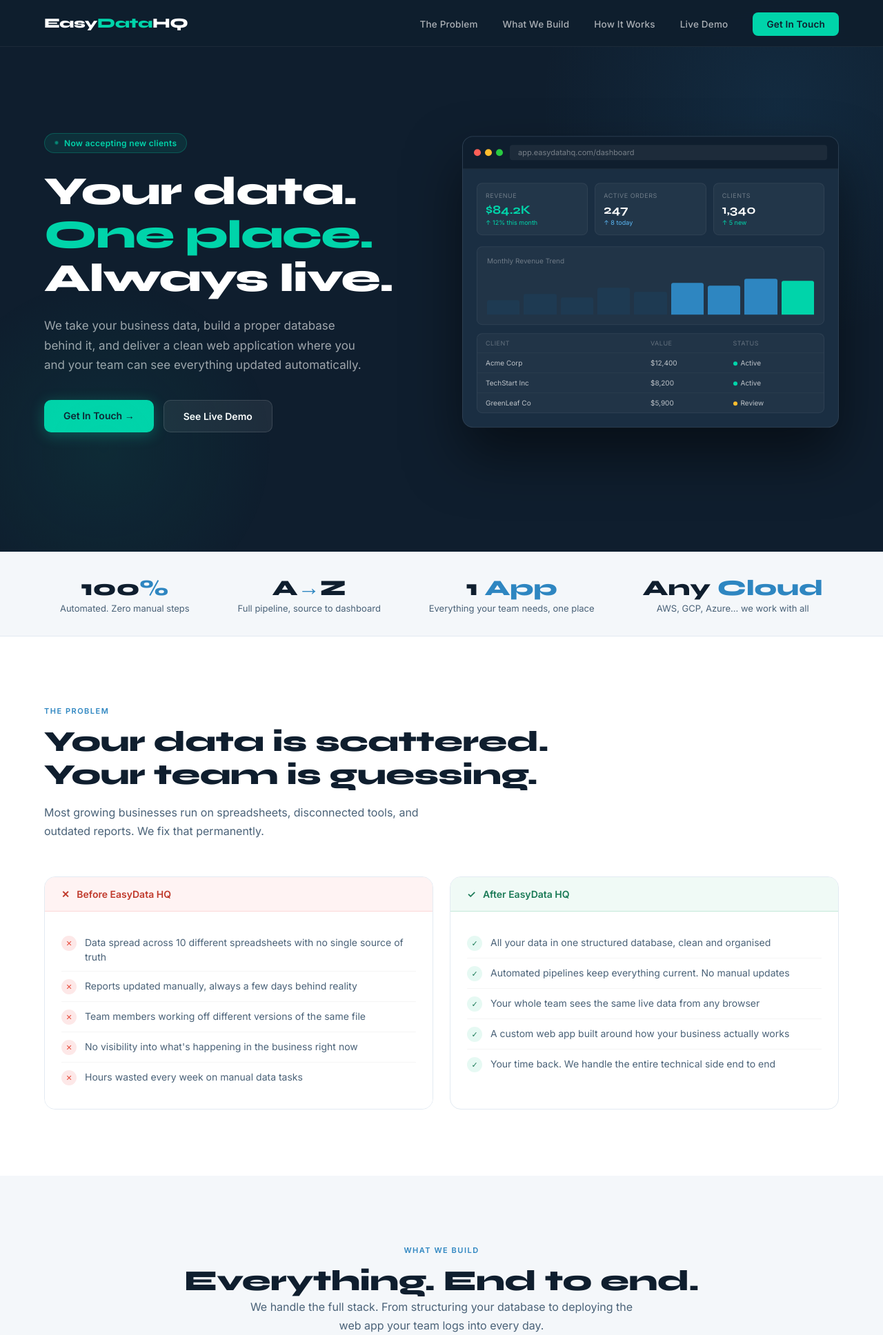
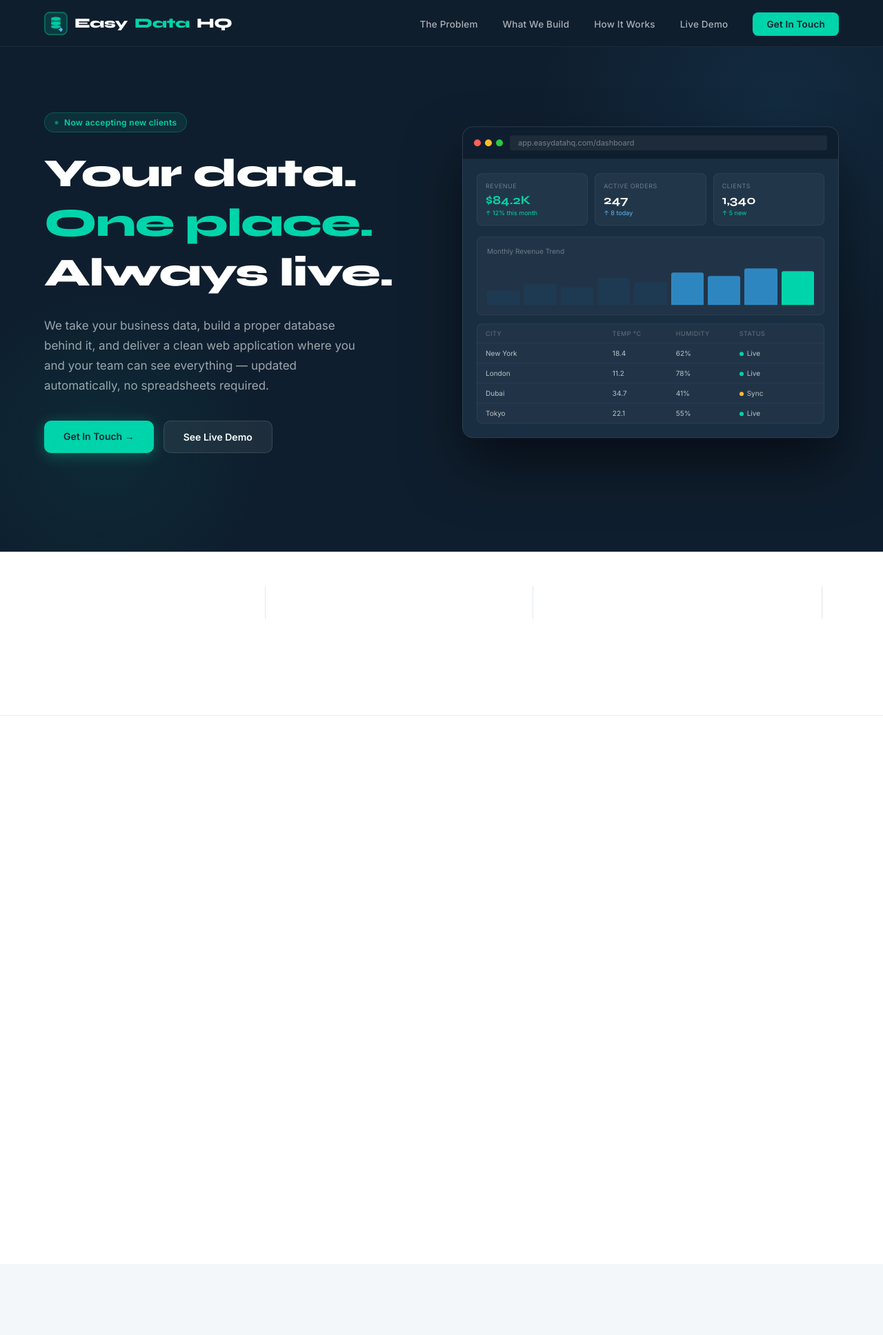
Before and after one commit to Mjawwad7/weather-app, a Flask app: page / in a window 1280 px wide. Shown: the top 1936 px of the page at 69% size. Run offline with Flask 3, Linux system fonts and the light colour scheme; data that the repository does not hold is empty; some libraries are stand-ins or nearby versions.

Commit message:
Refactor landing page styles and content
Updated various styles and text content for improved layout and clarity.

```diff
--- a/templates/landing.html
+++ b/templates/landing.html
@@ -53,6 +53,16 @@
       font-size: 20px;
       color: var(--white);
       letter-spacing: -0.3px;
+      display: flex;
+      align-items: center;
+      gap: 10px;
+      text-decoration: none;
+    }
+
+    .logo-icon {
+      width: 34px;
+      height: 34px;
+      flex-shrink: 0;
     }
 
     .logo span { color: var(--accent); }
@@ -158,9 +168,11 @@
       font-size: clamp(38px, 4.5vw, 58px);
       font-weight: 800;
       color: var(--white);
-      line-height: 1.1;
+      line-height: 1.25;
       letter-spacing: -1px;
       margin-bottom: 22px;
+      overflow: visible;
+      padding-bottom: 4px;
     }
 
     .hero h1 em {
@@ -339,7 +351,7 @@
 
     .table-row {
       display: grid;
-      grid-template-columns: 2fr 1fr 1fr;
+      grid-template-columns: 2fr 1fr 1fr 1.2fr;
       padding: 8px 12px;
       font-size: 10px;
       border-bottom: 1px solid rgba(255,255,255,0.04);
@@ -365,8 +377,8 @@
 
     /* ── STATS STRIP ── */
     .stats-strip {
-      background: var(--grey-light);
-      padding: 32px 5%;
+      background: var(--white);
+      padding: 40px 5%;
       border-top: 1px solid var(--grey-mid);
       border-bottom: 1px solid var(--grey-mid);
     }
@@ -383,21 +395,34 @@
 
     .stat-item {
       text-align: center;
+      padding: 0 20px;
     }
 
     .stat-item .num {
       font-family: 'Syne', sans-serif;
-      font-size: 32px;
+      font-size: 36px;
       font-weight: 800;
       color: var(--navy);
+      line-height: 1.2;
+      letter-spacing: -1px;
+      overflow: visible;
+      padding-bottom: 2px;
     }
 
-    .stat-item .num span { color: var(--blue); }
+    .stat-item .num span { color: var(--accent); }
 
     .stat-item .desc {
-      font-size: 13px;
+      font-size: 12.5px;
+      font-weight: 500;
       color: var(--text-mid);
-      margin-top: 2px;
+      margin-top: 6px;
+      letter-spacing: 0.1px;
+    }
+
+    .stat-divider {
+      width: 1px;
+      height: 48px;
+      background: var(--grey-mid);
     }
 
     /* ── SECTIONS ── */
@@ -425,9 +450,11 @@
       font-size: clamp(28px, 3.5vw, 42px);
       font-weight: 800;
       color: var(--navy);
-      line-height: 1.15;
+      line-height: 1.25;
       letter-spacing: -0.5px;
       margin-bottom: 16px;
+      overflow: visible;
+      padding-bottom: 4px;
     }
 
     .section-sub {
@@ -547,6 +574,9 @@
       font-weight: 700;
       color: var(--navy);
       margin-bottom: 10px;
+      line-height: 1.3;
+      overflow: visible;
+      padding-bottom: 2px;
     }
 
     .feature-card p {
@@ -605,6 +635,9 @@
       font-weight: 700;
       color: var(--navy);
       margin-bottom: 10px;
+      line-height: 1.3;
+      overflow: visible;
+      padding-bottom: 2px;
     }
 
     .step p {
@@ -886,7 +919,21 @@
 
 <!-- NAVBAR -->
 <nav>
-  <div class="logo">Easy<span>Data</span>HQ</div>
+<div class="logo">
+    <svg class="logo-icon" viewBox="0 0 34 34" fill="none" xmlns="http://www.w3.org/2000/svg">
+      <rect width="34" height="34" rx="8" fill="#00d4aa" opacity="0.15"/>
+      <rect x="1" y="1" width="32" height="32" rx="7" stroke="#00d4aa" stroke-width="1.5" opacity="0.4"/>
+      <!-- Database cylinder -->
+      <ellipse cx="17" cy="10" rx="7" ry="2.5" fill="#00d4aa" opacity="0.9"/>
+      <rect x="10" y="10" width="14" height="7" fill="#00d4aa" opacity="0.5"/>
+      <ellipse cx="17" cy="17" rx="7" ry="2.5" fill="#00d4aa" opacity="0.9"/>
+      <rect x="10" y="17" width="14" height="5" fill="#00d4aa" opacity="0.3"/>
+      <ellipse cx="17" cy="22" rx="7" ry="2.5" fill="#00d4aa" opacity="0.85"/>
+      <!-- Arrow -->
+      <path d="M22 26 L26 26 M24 24 L26 26 L24 28" stroke="#5bb8f5" stroke-width="1.8" stroke-linecap="round" stroke-linejoin="round"/>
+    </svg>
+    Easy<span>Data</span>HQ
+  </div>
   <ul class="nav-links">
     <li><a href="#problem">The Problem</a></li>
     <li><a href="#features">What We Build</a></li>
@@ -902,7 +949,7 @@
     <div class="hero-content">
       <div class="hero-badge">Now accepting new clients</div>
       <h1>Your data.<br><em>One place.</em><br>Always live.</h1>
-      <p>We take your business data, build a proper database behind it, and deliver a clean web application where you and your team can see everything updated automatically.</p>
+      <p>We take your business data, build a proper database behind it, and deliver a clean web application where you and your team can see everything — updated automatically, no spreadsheets required.</p>
       <div class="hero-buttons">
         <a href="#contact" class="btn-primary">Get In Touch →</a>
         <a href="#demo" class="btn-secondary">See Live Demo</a>
@@ -951,19 +998,23 @@
           </div>
           <div class="mockup-table">
             <div class="table-row header">
-              <span>Client</span><span>Value</span><span>Status</span>
+              <span>City</span><span>Temp °C</span><span>Humidity</span><span>Status</span>
             </div>
             <div class="table-row data">
-              <span>Acme Corp</span><span>$12,400</span>
-              <span><span class="status-dot" style="background:#00d4aa"></span>Active</span>
+              <span>New York</span><span>18.4</span><span>62%</span>
+              <span><span class="status-dot" style="background:#00d4aa"></span>Live</span>
             </div>
             <div class="table-row data">
-              <span>TechStart Inc</span><span>$8,200</span>
-              <span><span class="status-dot" style="background:#00d4aa"></span>Active</span>
+              <span>London</span><span>11.2</span><span>78%</span>
+              <span><span class="status-dot" style="background:#00d4aa"></span>Live</span>
             </div>
             <div class="table-row data">
-              <span>GreenLeaf Co</span><span>$5,900</span>
-              <span><span class="status-dot" style="background:#ffbd2e"></span>Review</span>
+              <span>Dubai</span><span>34.7</span><span>41%</span>
+              <span><span class="status-dot" style="background:#ffbd2e"></span>Sync</span>
+            </div>
+            <div class="table-row data">
+              <span>Tokyo</span><span>22.1</span><span>55%</span>
+              <span><span class="status-dot" style="background:#00d4aa"></span>Live</span>
             </div>
           </div>
         </div>
@@ -979,14 +1030,17 @@
       <div class="num">100<span>%</span></div>
       <div class="desc">Automated. Zero manual steps</div>
     </div>
+    <div class="stat-divider"></div>
     <div class="stat-item fade-up">
-      <div class="num">A<span>→</span>Z</div>
+      <div class="num">A<span>→Z</span></div>
       <div class="desc">Full pipeline, source to dashboard</div>
     </div>
+    <div class="stat-divider"></div>
     <div class="stat-item fade-up">
       <div class="num">1<span> App</span></div>
       <div class="desc">Everything your team needs, one place</div>
     </div>
+    <div class="stat-divider"></div>
     <div class="stat-item fade-up">
       <div class="num">Any<span> Cloud</span></div>
       <div class="desc">AWS, GCP, Azure... we work with all</div>
@@ -1000,7 +1054,7 @@
     <div class="fade-up">
       <span class="section-tag">The Problem</span>
       <h2 class="section-title">Your data is scattered.<br>Your team is guessing.</h2>
-      <p class="section-sub">Most growing businesses run on spreadsheets, disconnected tools, and outdated reports. We fix that permanently.</p>
+      <p class="section-sub">Most growing businesses run on spreadsheets, disconnected tools, and outdated reports. We fix that — permanently.</p>
     </div>
 
     <div class="before-after">
@@ -1013,7 +1067,7 @@
           </div>
           <div class="ba-item">
             <div class="ba-icon x">✕</div>
-            <span>Reports updated manually, always a few days behind reality</span>
+            <span>Reports updated manually — always a few days behind reality</span>
           </div>
           <div class="ba-item">
             <div class="ba-icon x">✕</div>
@@ -1039,7 +1093,7 @@
           </div>
           <div class="ba-item">
             <div class="ba-icon check">✓</div>
-            <span>Automated pipelines keep everything current. No manual updates</span>
+            <span>Automated pipelines keep everything current — no manual updates</span>
           </div>
           <div class="ba-item">
             <div class="ba-icon check">✓</div>
@@ -1051,7 +1105,7 @@
           </div>
           <div class="ba-item">
             <div class="ba-icon check">✓</div>
-            <span>Your time back. We handle the entire technical side end to end</span>
+            <span>Your time back — we handle the entire technical side end to end</span>
           </div>
         </div>
       </div>
@@ -1065,29 +1119,29 @@
     <div class="fade-up" style="text-align:center">
       <span class="section-tag">What We Build</span>
       <h2 class="section-title" style="margin:0 auto">Everything. End to end.</h2>
-      <p class="section-sub" style="margin:0 auto;text-align:center">We handle the full stack. From structuring your database to deploying the web app your team logs into every day.</p>
+      <p class="section-sub" style="margin:0 auto;text-align:center">We handle the full stack — from structuring your database to deploying the web app your team logs into every day.</p>
     </div>
 
     <div class="features-grid">
       <div class="feature-card fade-up">
         <div class="feature-icon">🗄️</div>
         <h3>Database Architecture</h3>
-        <p>We design and build a proper PostgreSQL database tailored to your business, structured for accuracy, performance, and scale from day one.</p>
+        <p>We design and build a proper PostgreSQL database tailored to your business — structured for accuracy, performance, and scale from day one.</p>
       </div>
       <div class="feature-card fade-up">
         <div class="feature-icon">⚡</div>
         <h3>Automated Data Pipelines</h3>
-        <p>Your data flows automatically from its source into the database on a schedule. No manual imports, no stale reports, always current.</p>
+        <p>Your data flows automatically from its source into the database on a schedule. No manual imports, no stale reports — always current.</p>
       </div>
       <div class="feature-card fade-up">
         <div class="feature-icon">📊</div>
         <h3>Custom Web Application</h3>
-        <p>A clean, fast web app built specifically for your team. Charts, tables, filters designed around the decisions you need to make.</p>
+        <p>A clean, fast web app built specifically for your team. Charts, tables, filters — designed around the decisions you need to make.</p>
       </div>
       <div class="feature-card fade-up">
         <div class="feature-icon">☁️</div>
         <h3>Cloud Infrastructure</h3>
-        <p>We deploy everything on secure cloud infrastructure. Reliable, scalable, and maintained so you never have to think about it.</p>
+        <p>We deploy everything on secure cloud infrastructure — AWS, GCP, or Azure. Reliable, scalable, and maintained so you never have to think about it.</p>
       </div>
       <div class="feature-card fade-up">
         <div class="feature-icon">🔒</div>
@@ -1109,14 +1163,14 @@
     <div class="fade-up" style="text-align:center">
       <span class="section-tag">How It Works</span>
       <h2 class="section-title" style="margin:0 auto">Up and running in days,<br>not months.</h2>
-      <p class="section-sub" style="margin:0 auto;text-align:center">We handle the heavy lifting. You just tell us what you need, we take it from there.</p>
+      <p class="section-sub" style="margin:0 auto;text-align:center">We handle the heavy lifting. You just tell us what you need — we take it from there.</p>
     </div>
 
     <div class="steps">
       <div class="step fade-up">
         <div class="step-num">1</div>
         <h3>Tell Us About Your Data</h3>
-        <p>You share your data sources spreadsheets, existing software, APIs, or databases. We assess the situation and design a solution around your exact needs.</p>
+        <p>You share your data sources — spreadsheets, existing software, APIs, or databases. We assess the situation and design a solution around your exact needs.</p>
       </div>
       <div class="step fade-up">
         <div class="step-num">2</div>
@@ -1137,12 +1191,12 @@
   <div class="demo-inner">
     <span class="section-tag">Live Demo</span>
     <h2 class="section-title">See it in action.</h2>
-    <p class="section-sub">This is a real, fully automated pipeline we built live weather data pulled daily from an API, transformed, stored in a cloud database, and displayed here. Built end to end, zero manual steps.</p>
+    <p class="section-sub">This is a real, fully automated pipeline we built — live weather data pulled daily from an API, transformed, stored in a cloud database, and displayed here. Built end to end, zero manual steps.</p>
 
     <div class="demo-frame fade-up">
       <div class="demo-bar">
         <div class="demo-dots"><span></span><span></span><span></span></div>
-        <div class="demo-url-bar">https://easydatahq.com/dashboard. Live Weather Pipeline Demo</div>
+        <div class="demo-url-bar">https://easydatahq.com/dashboard — Live Weather Pipeline Demo</div>
       </div>
       <iframe
         src="/dashboard"
@@ -1162,18 +1216,18 @@
       <div class="contact-info fade-up">
         <span class="section-tag">Get In Touch</span>
         <h2 class="section-title">Let's talk about<br>your data.</h2>
-        <p>Tell us what you're working with. Whether it's messy spreadsheets, a system that doesn't talk to another, or data you can't easily see. We'll come back with a clear plan.</p>
+        <p>Tell us what you're working with — whether it's messy spreadsheets, a system that doesn't talk to another, or data you can't easily see. We'll come back with a clear plan.</p>
         <div class="contact-detail">
           <div class="icon">📧</div>
-          <span>jawwad.agr@gmail.com</span>
+          <a href="mailto:jawwad.agr@gmail.com" style="color:var(--text-mid);text-decoration:none;" onmouseover="this.style.color='var(--blue)'" onmouseout="this.style.color='var(--text-mid)'">jawwad.agr@gmail.com</a>
         </div>
         <div class="contact-detail">
           <div class="icon">🌐</div>
           <span>easydatahq.com</span>
         </div>
         <div class="contact-detail">
-          <div class="icon">🌏</div>
-          <span>Working with businesses worldwide</span>
+          <div class="icon">📍</div>
+          <span>Boston, MA — Working with clients worldwide</span>
         </div>
       </div>
 
@@ -1208,7 +1262,7 @@
           <textarea id="message" placeholder="Describe your data situation and what you're trying to achieve..."></textarea>
         </div>
         <button class="btn-submit" onclick="handleSubmit()">Send Message →</button>
-        <div class="form-success" id="form-success">✓ Message sent! We will be in touch shortly.</div>
+        <div class="form-success" id="form-success">✓ Message sent! We'll be in touch within 1 business day.</div>
       </div>
     </div>
   </div>
@@ -1235,7 +1289,7 @@
   </div>
 </footer>
 
-<script>
+<script data-cfasync="false" src="/cdn-cgi/scripts/5c5dd728/cloudflare-static/email-decode.min.js"></script><script>
   // Scroll animations
   const observer = new IntersectionObserver((entries) => {
     entries.forEach((entry, i) => {
@@ -1251,33 +1305,16 @@
   document.querySelectorAll('.fade-up').forEach(el => observer.observe(el));
 
   // Form handler
-async function handleSubmit() {
+  function handleSubmit() {
     const name = document.getElementById('name').value;
     const email = document.getElementById('email').value;
     const message = document.getElementById('message').value;
-  const company = document.getElementById('company').value;
-  const situation = document.getElementById('situation').value;
 
     if (!name || !email || !message) {
       alert('Please fill in the required fields.');
       return;
     }
 
-  const response = await fetch('https://formspree.io/f/myknyplo', {
-    method: 'POST',
-    headers: { 'Content-Type': 'application/json' },
-    body: JSON.stringify({ name, email, company, situation, message })
-  });
-
-  if (response.ok) {
+    // Show success message
     document.querySelector('.btn-submit').style.display = 'none';
-    document.getElementById('form-success').style.display = 'block';
-  } else {
-    alert('Something went wrong. Please try again.');
-  }
-}
-
-</script>
-
-</body>
-</html>
+    document.getE
```
Lines whose indentation alone changed are shown as unchanged.
